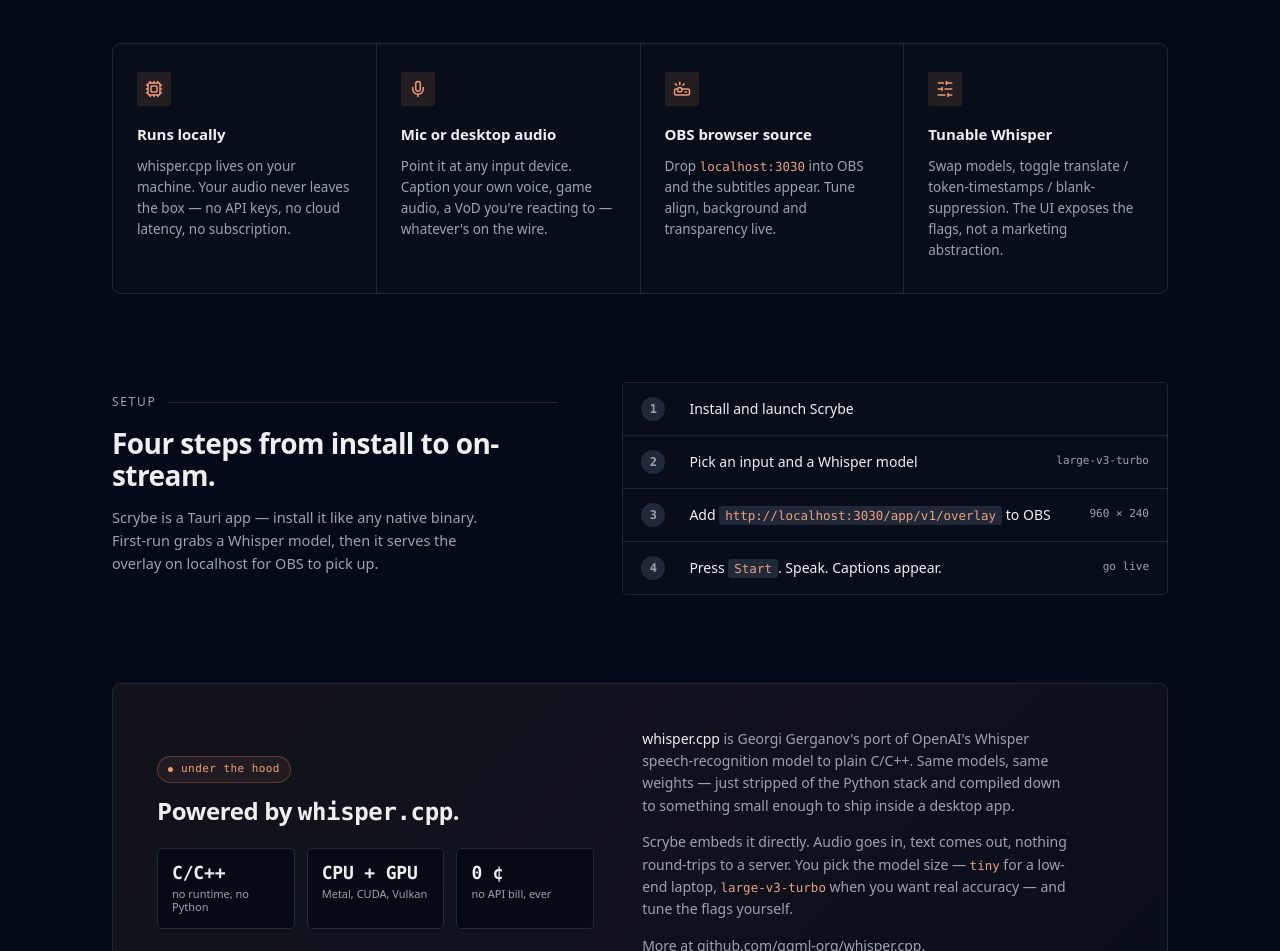
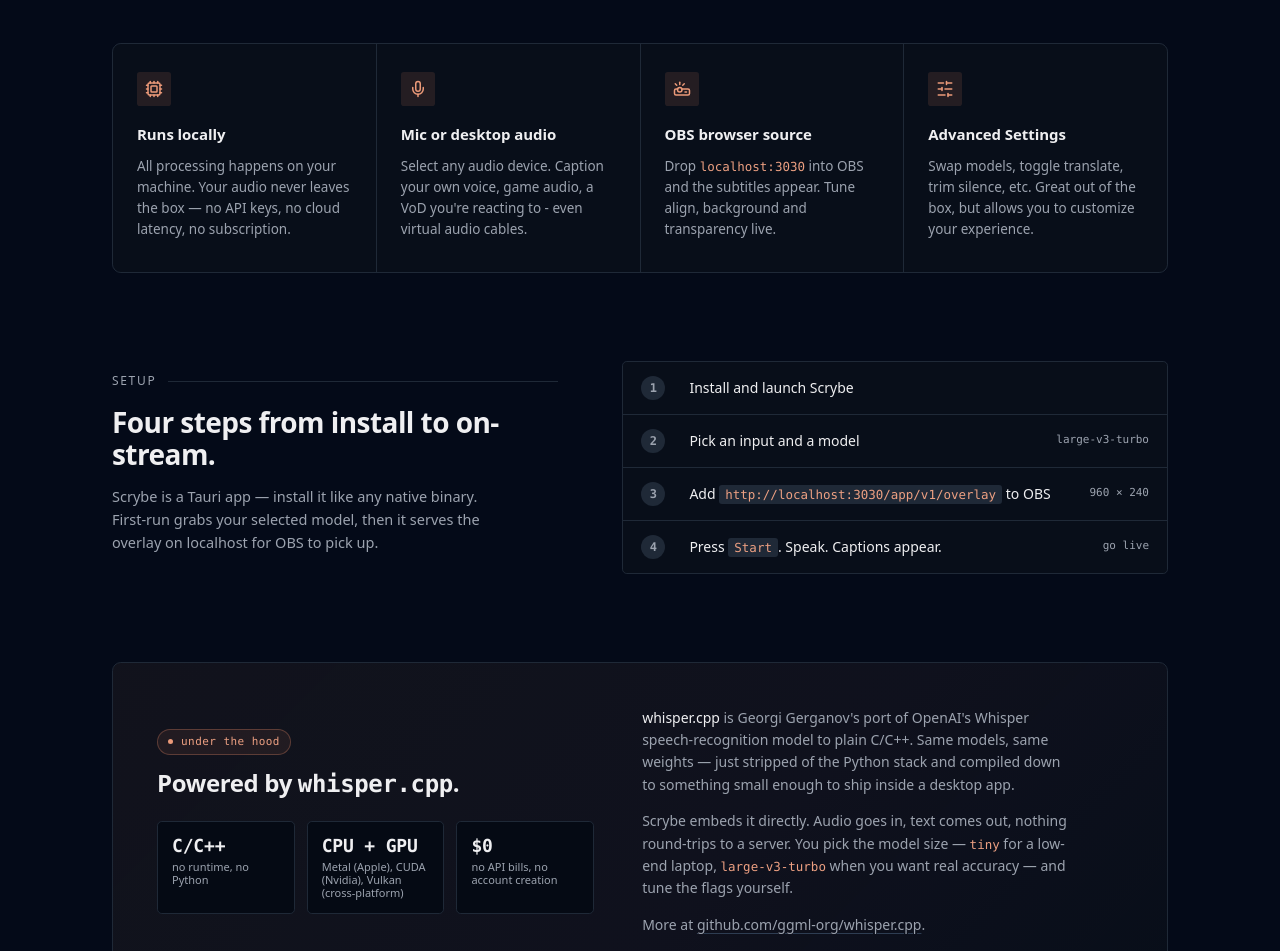
Before and after one commit to synthlabs/scrybe.cc, a SvelteKit app: page / in a window 1280 px wide. Shown: the part 721-1672 px from the top of the page. Built offline with nearby package versions, Linux system fonts and the light colour scheme; no server answers.

Commit message:
fix: update wording

```diff
--- a/src/routes/+page.svelte
+++ b/src/routes/+page.svelte
@@ -117,7 +117,7 @@
 				<div class="ico"><Cpu size={18} /></div>
 				<h3>Runs locally</h3>
 				<p>
-					whisper.cpp lives on your machine. Your audio never leaves the box —
+					All processing happens on your machine. Your audio never leaves the box —
 					no API keys, no cloud latency, no subscription.
 				</p>
 			</div>
@@ -125,8 +125,8 @@
 				<div class="ico"><Mic size={18} /></div>
 				<h3>Mic or desktop audio</h3>
 				<p>
-					Point it at any input device. Caption your own voice, game audio, a
-					VoD you're reacting to — whatever's on the wire.
+					Select any audio device. Caption your own voice, game audio, a
+					VoD you're reacting to - even virtual audio cables.
 				</p>
 			</div>
 			<div class="feat">
@@ -139,10 +139,10 @@
 			</div>
 			<div class="feat">
 				<div class="ico"><SlidersHorizontal size={18} /></div>
-				<h3>Tunable Whisper</h3>
+				<h3>Advanced Settings</h3>
 				<p>
-					Swap models, toggle translate / token-timestamps / blank-suppression.
-					The UI exposes the flags, not a marketing abstraction.
+					Swap models, toggle translate, trim silence, etc.
+					Great out of the box, but allows you to customize your experience.
 				</p>
 			</div>
 		</div>
@@ -155,7 +155,7 @@
 			<h2>Four steps from install to on-stream.</h2>
 			<p>
 				Scrybe is a Tauri app — install it like any native binary. First-run
-				grabs a Whisper model, then it serves the overlay on localhost for OBS
+				grabs your selected model, then it serves the overlay on localhost for OBS
 				to pick up.
 			</p>
 		</div>
@@ -167,7 +167,7 @@
 			</li>
 			<li class="step">
 				<span class="step-n">2</span>
-				<span class="step-label">Pick an input and a Whisper model</span>
+				<span class="step-label">Pick an input and a model</span>
 				<span class="step-tag">large-v3-turbo</span>
 			</li>
 			<li class="step">
@@ -202,11 +202,11 @@
 				</div>
 				<div class="wstat">
 					<div class="wstat-val">CPU + GPU</div>
-					<div class="wstat-lbl">Metal, CUDA, Vulkan</div>
+					<div class="wstat-lbl">Metal (Apple), CUDA (Nvidia), Vulkan (cross-platform)</div>
 				</div>
 				<div class="wstat">
-					<div class="wstat-val">0 ¢</div>
-					<div class="wstat-lbl">no API bill, ever</div>
+					<div class="wstat-val">$0</div>
+					<div class="wstat-lbl">no API bills, no account creation</div>
 				</div>
 			</div>
 		</div>
```
Also changed, not shown: static/favicon.png.
